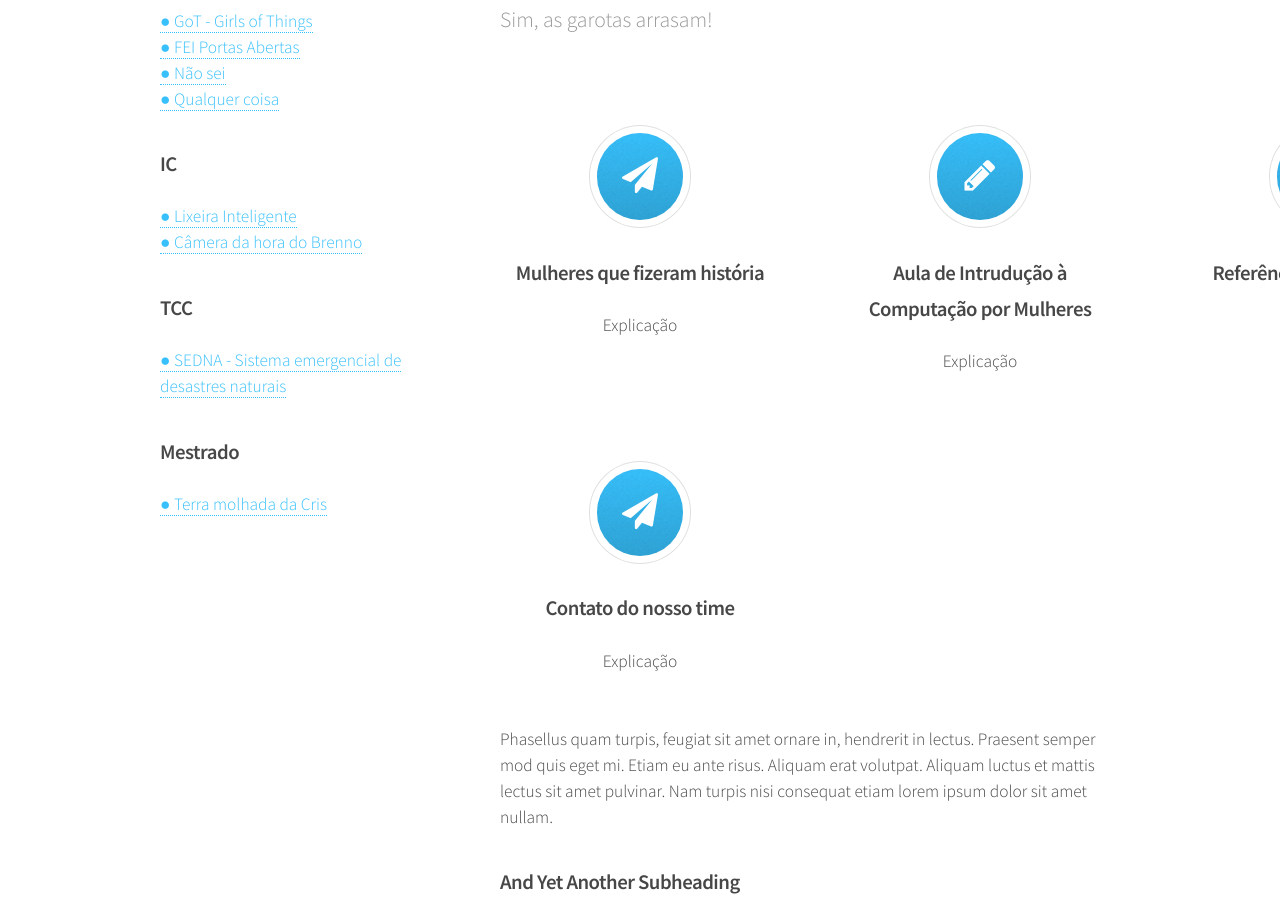
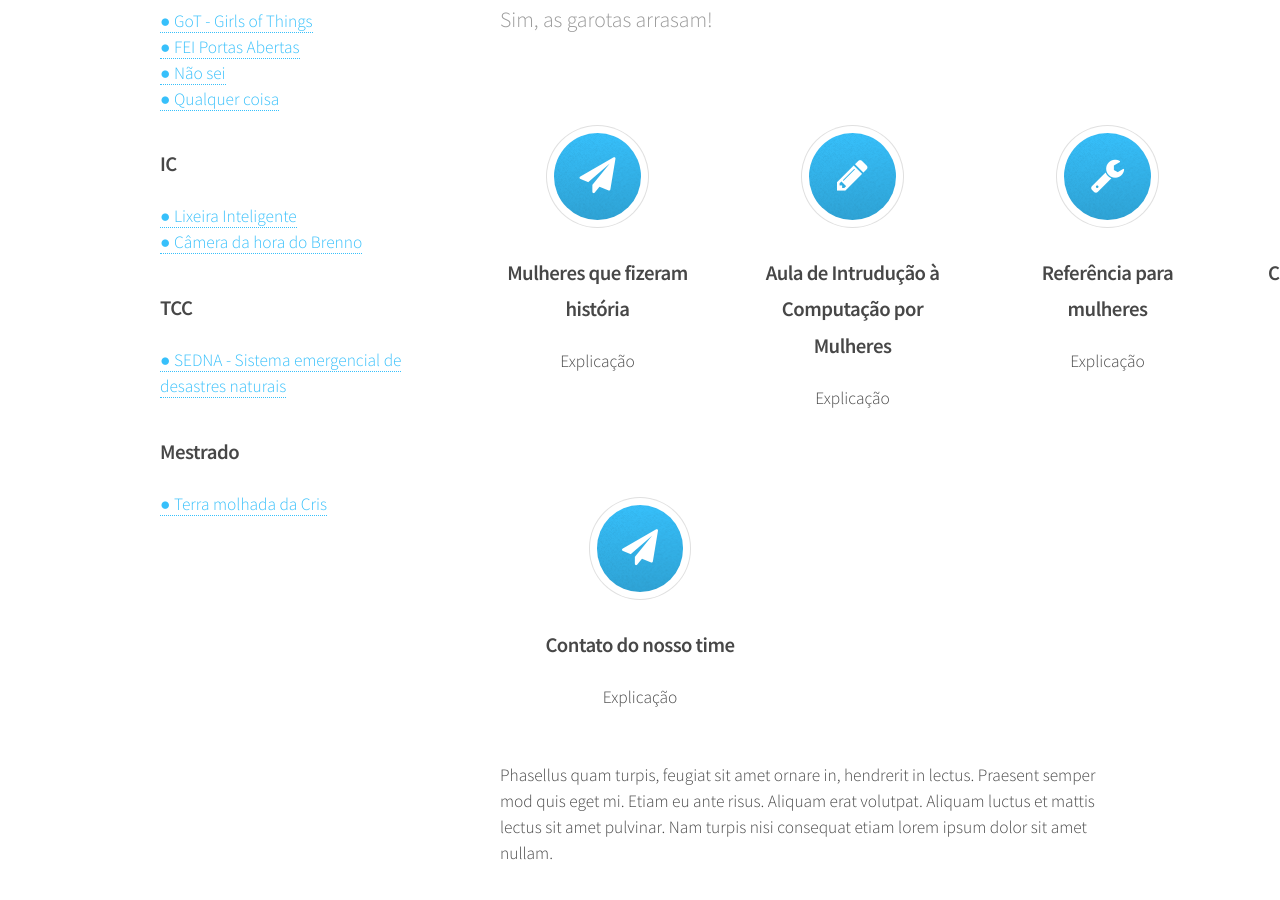
Before and after one commit to Yumaol/IIoT-Fei.github.io, a Jekyll site: the page built from institucional/got_historia.html, in a window 1280 px wide and 900 px high, scrolled down 339 px. Built offline with Jekyll 4.4.1, drawn with Linux system fonts in a browser that asks for light colours.

Commit message:
Update got_historia.html

```diff
--- a/institucional/got_historia.html
+++ b/institucional/got_historia.html
@@ -24,24 +24,31 @@
 								<section class="wrapper style1">
                   <div class="container">
                     <div class="row double">
-                      <section class="4u">
+                      <section class="3u">
                         <div class="box highlight">
                           <i class="icon major fa-paper-plane"></i>
                           <h3>Mulheres que fizeram história</h3>
                           <p>Explicação</p>
                         </div>
                       </section>
-                      <section class="4u">
+                      <section class="3u">
                         <div class="box highlight">
                           <i class="icon major fa-pencil"></i>
                           <h3>Aula de Intrudução à Computação por Mulheres</h3>
                           <p>Explicação</p>
                         </div>
                       </section>
-                      <section class="4u">
+                      <section class="3u">
                         <div class="box highlight">
                           <i class="icon major fa-wrench"></i>
                           <h3>Referência para mulheres</h3>
+                          <p>Explicação</p>
+                        </div>
+                      </section>
+		      <section class="3u">
+                        <div class="box highlight">
+                          <i class="icon major fa-paper-plane"></i>
+                          <h3>Contato do nosso time</h3>
                           <p>Explicação</p>
                         </div>
                       </section>
```
